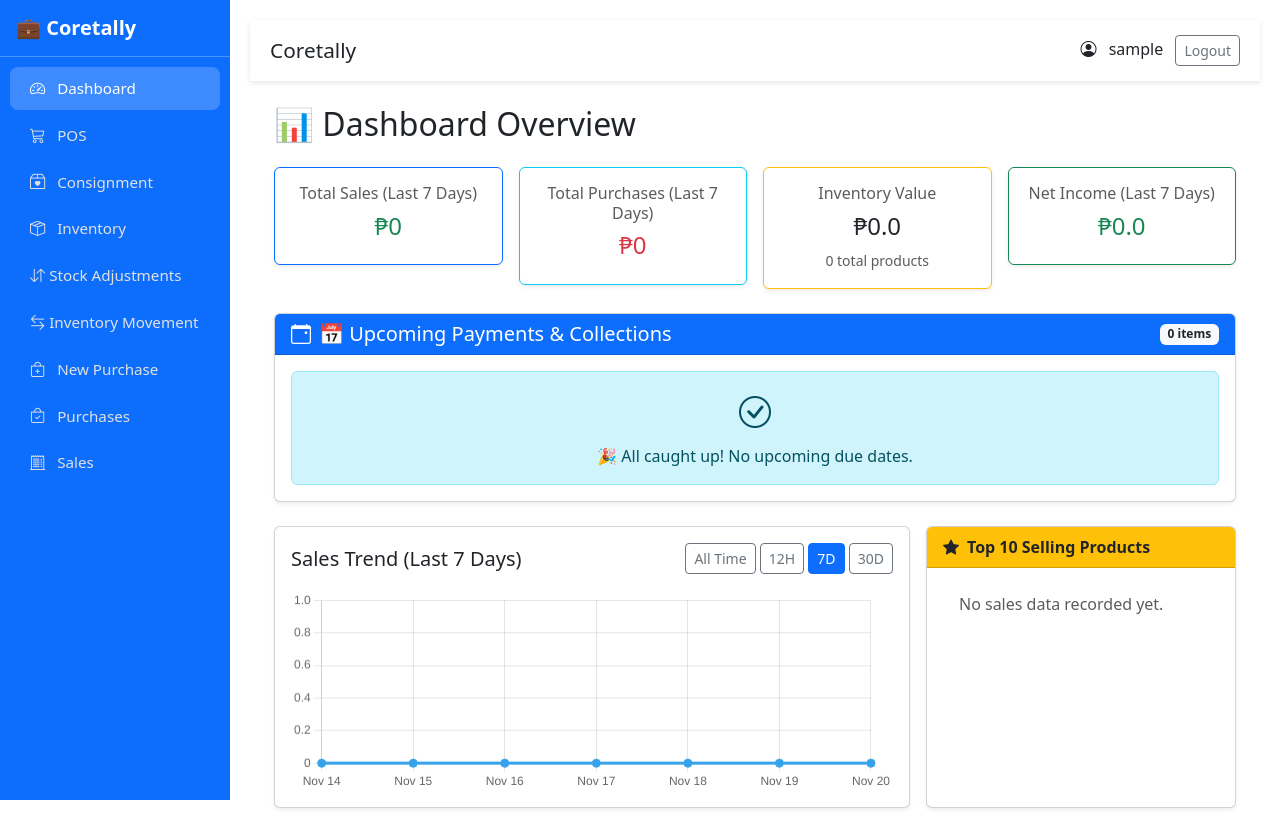
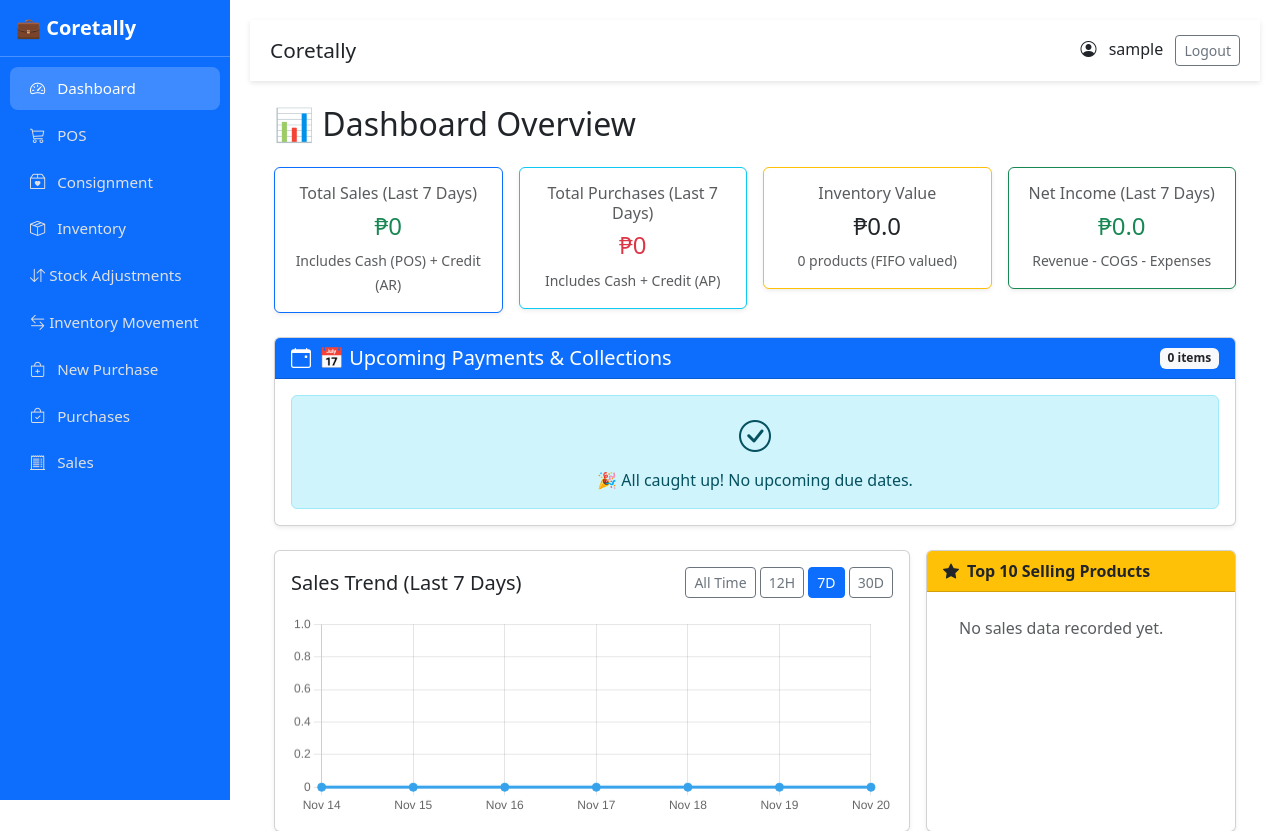
Before and after one commit to RefactorCore/casweb, a Flask app: page / in a window 1280 px wide. Shown: the top 831 px of the page. Run offline with Flask 3, Linux system fonts and the light colour scheme; the visitor is signed in with stand-in values (Sample User, id 1); data that the repository does not hold is empty.

Commit message:
Add files via upload

```diff
--- a/templates/index.html
+++ b/templates/index.html
@@ -19,31 +19,41 @@
         <div class="card-body">
           <h6 class="text-muted">Total Sales ({{ current_filter_label }})</h6>
           <h4 class="text-success">₱{{ total_sales | round(2) }}</h4>
+          <!-- ✅ ADD THIS LINE -->
+          <small class="text-muted">Includes Cash (POS) + Credit (AR)</small>
         </div>
       </div>
     </div>
+
     <div class="col-md-3">
       <div class="card shadow-sm text-center border-info">
         <div class="card-body">
           <h6 class="text-muted">Total Purchases ({{ current_filter_label }})</h6>
           <h4 class="text-danger">₱{{ total_purchases | round(2) }}</h4>
+          <!-- ✅ ADD THIS LINE -->
+          <small class="text-muted">Includes Cash + Credit (AP)</small>
         </div>
       </div>
     </div>
+
     <div class="col-md-3">
       <div class="card shadow-sm text-center border-warning">
         <div class="card-body">
           <h6 class="text-muted">Inventory Value</h6>
           <h4>₱{{ total_inventory_value | round(2) }}</h4>
-          <small class="text-muted">{{ products_in_stock }} total products</small>
+          <!-- ✅ UPDATE THIS LINE -->
+          <small class="text-muted">{{ products_in_stock }} products (FIFO valued)</small>
         </div>
       </div>
     </div>
+
     <div class="col-md-3">
       <div class="card shadow-sm text-center border-success">
         <div class="card-body">
           <h6 class="text-muted">Net Income ({{ current_filter_label }})</h6>
           <h4 class="text-success">₱{{ net_income | round(2) }}</h4>
+          <!-- ✅ ADD THIS LINE -->
+          <small class="text-muted">Revenue - COGS - Expenses</small>
         </div>
       </div>
     </div>
```
